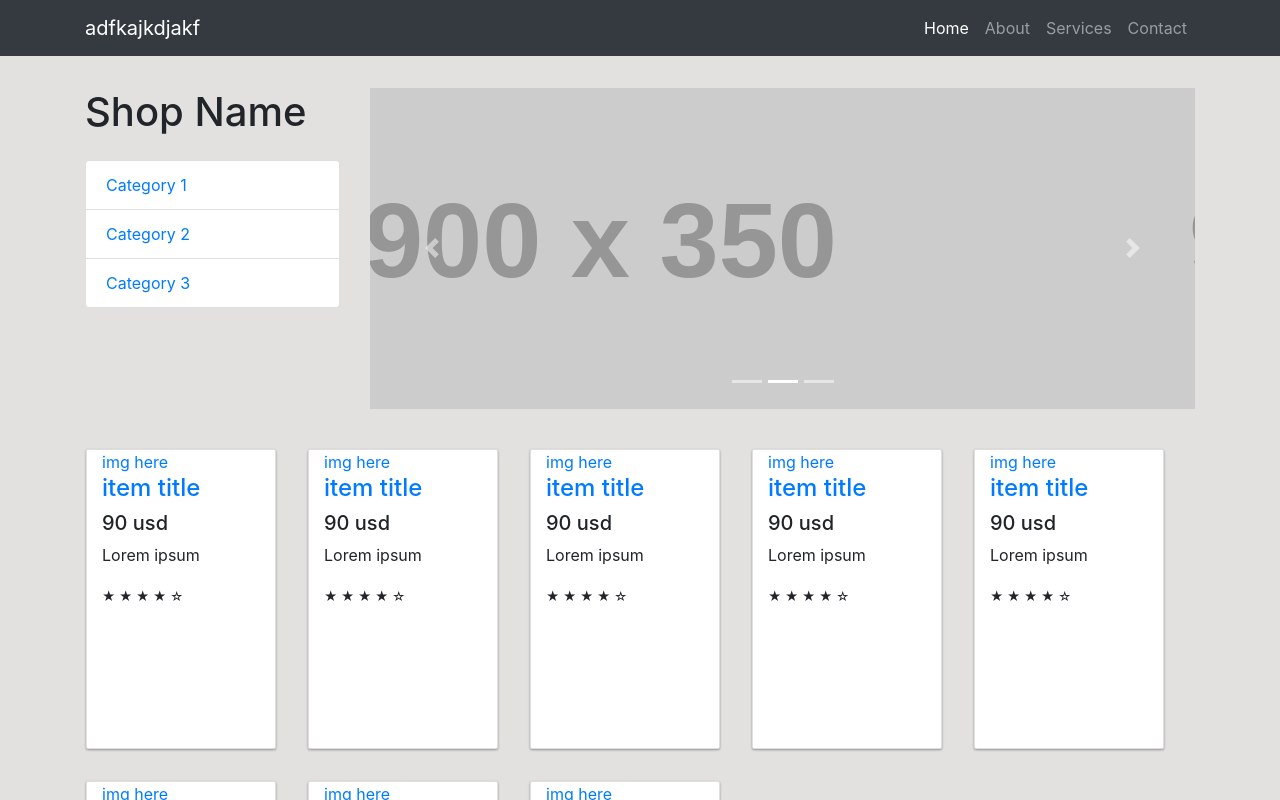
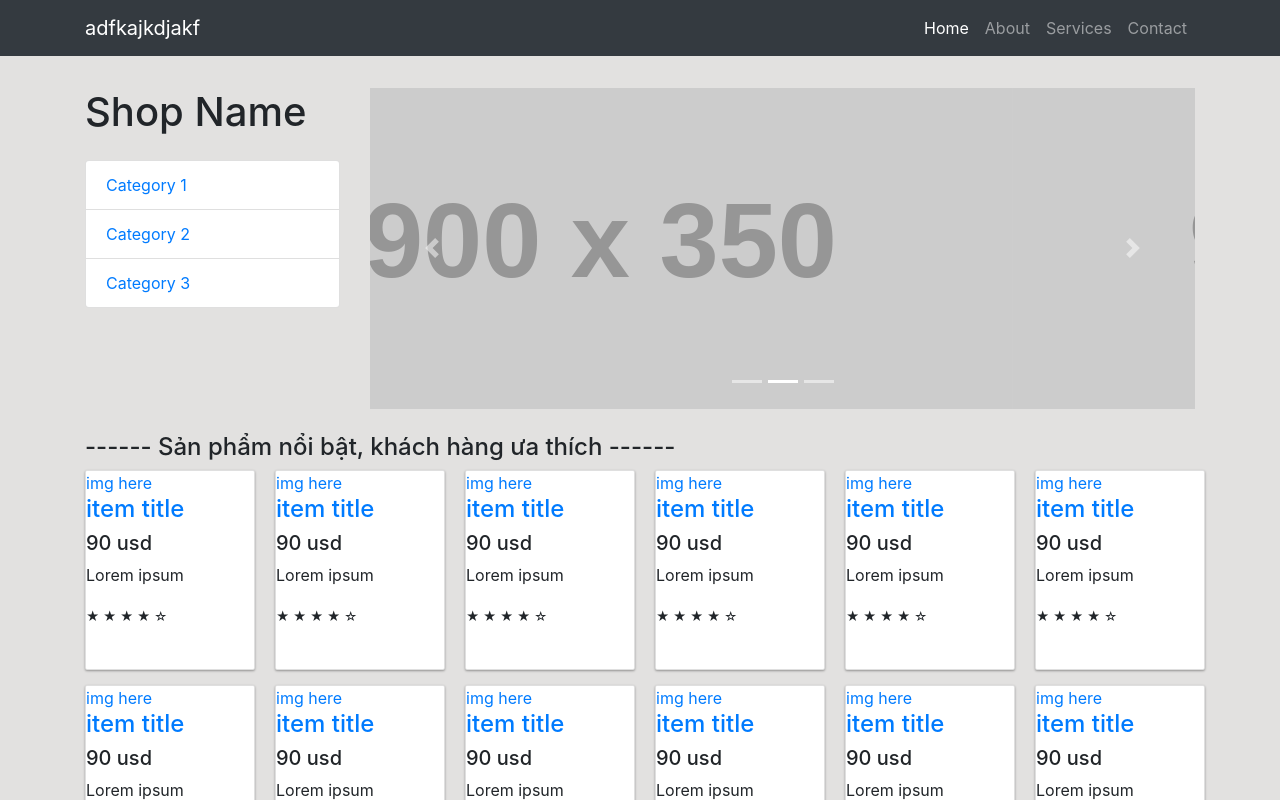
Before and after one commit to KenChou196/demos, a React (Create React App) app: page / in a window 1280 px wide. Shown: the top 800 px of the page. Built offline with nearby package versions, Linux system fonts and the light colour scheme.

Commit message:
___________

```diff
--- a/src/App.css
+++ b/src/App.css
@@ -9,10 +9,10 @@ body {
     background: #fff;
     border-radius: 2px;
     display: inline-block;
-    height: 300px;
-    margin: 1rem;
+    height: 200px;
     position: relative;
-    width: 300px;
+    width: 170px;
+    margin-bottom: 15px;
 }
 
 .card-1 {
--- a/src/App.js
+++ b/src/App.js
@@ -3,7 +3,7 @@ import Section from './component/section.js';
 import './App.css';
 
 class App extends Component {
-  constructor(props){
+  constructor(props) {
     super(props);
     this.state = {
       test: 'adfkajkdjakf'
@@ -71,7 +71,7 @@ class App extends Component {
                     <img className="d-block img-fluid" src="http://placehold.it/900x350" alt="Second slide" />
                   </div>
                   <div className="carousel-item">
-                    <img className="d-block img-fluid" src="http://placehold.it/900x350" alt="Third slide"/>
+                    <img className="d-block img-fluid" src="http://placehold.it/900x350" alt="Third slide" />
                   </div>
                 </div>
                 <a className="carousel-control-prev" href="#carouselExampleIndicators" role="button" data-slide="prev">
@@ -88,6 +88,8 @@ class App extends Component {
 
 
           </div>
+
+          <h4> ------ Sản phẩm nổi bật, khách hàng ưa thích ------ </h4>
           <Section />
         </div>
 
--- a/src/component/section.js
+++ b/src/component/section.js
@@ -12,6 +12,10 @@ class Section extends Component {
                 { id: 5, url: 'http://placehold.it/700x400', title: 'item title', price: '90 usd', detail: 'Lorem ipsum ' },
                 { id: 6, url: 'http://placehold.it/700x400', title: 'item title', price: '90 usd', detail: 'Lorem ipsum ' },
                 { id: 7, url: 'http://placehold.it/700x400', title: 'item title', price: '90 usd', detail: 'Lorem ipsum ' },
+                { id: 8, url: 'http://placehold.it/700x400', title: 'item title', price: '90 usd', detail: 'Lorem ipsum ' },
+                { id: 9, url: 'http://placehold.it/700x400', title: 'item title', price: '90 usd', detail: 'Lorem ipsum ' },
+                { id: 10, url: 'http://placehold.it/700x400', title: 'item title', price: '90 usd', detail: 'Lorem ipsum ' },
+                { id: 11, url: 'http://placehold.it/700x400', title: 'item title', price: '90 usd', detail: 'Lorem ipsum ' },
             ]
         }
     }
@@ -38,7 +42,8 @@ class Section extends Component {
             // </div>
             <div className="row">
                 {this.state.data.map(data => (
-                    <div className="col-lg-2 col-md-2 card card-1" key={data.id}>
+                    <div className="col-lg-2 col-md-2" key={data.id}>
+                        <div className="card card-1">
                             <div className="">
                                 <a href="">img here</a>
                                 <div className="">
@@ -53,6 +58,7 @@ class Section extends Component {
                                 </div>
                             </div>
                         </div>
+                    </div>
                 ))}
             </div>
         )
```
Lines whose indentation alone changed are shown as unchanged.
